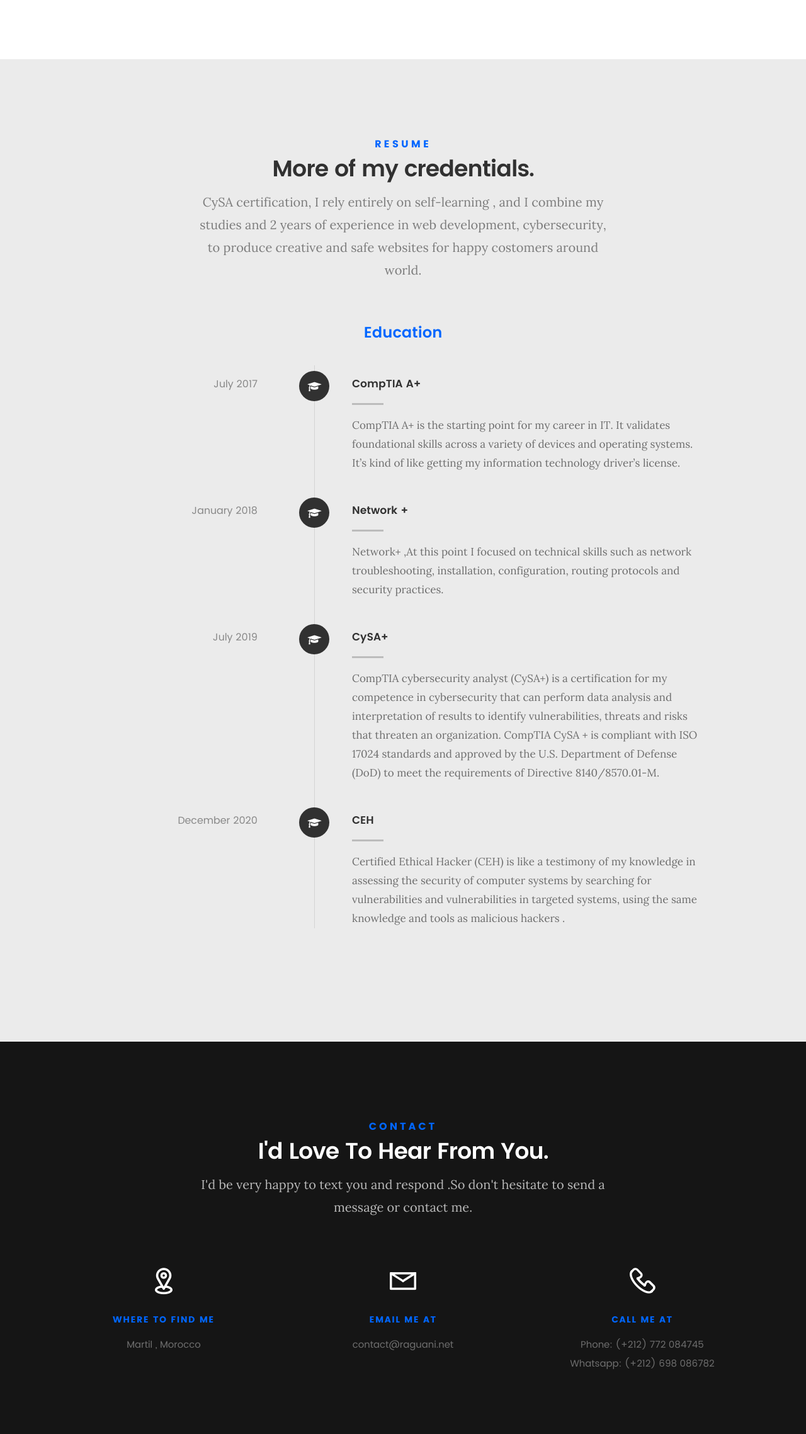
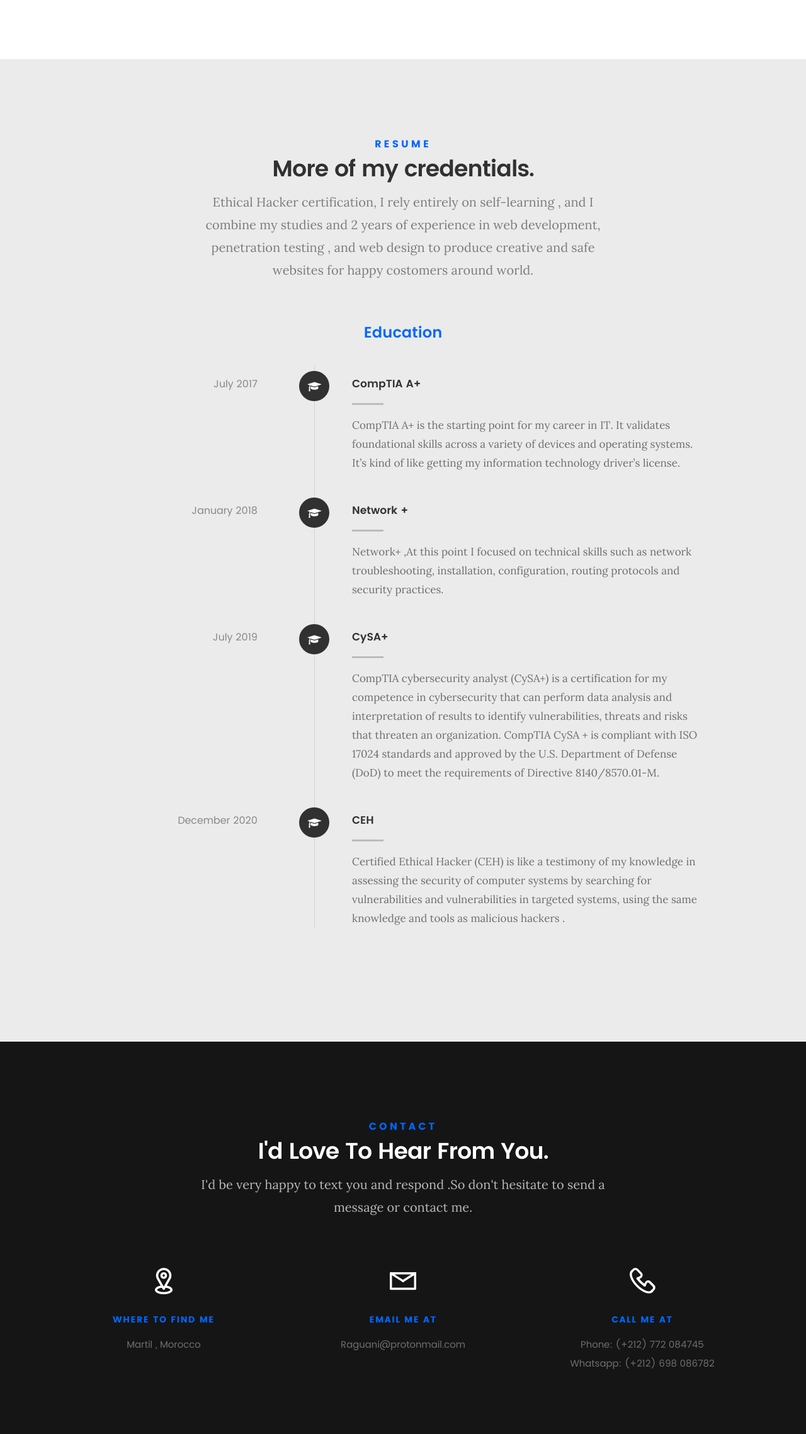
Before and after one commit to raguani/Raguani.github.io, a plain HTML site: page index.html in a window 1280 px wide. Shown: the part 1687-3964 px from the top of the page at 63% size. Drawn offline with Linux system fonts and the light colour scheme; files whose address does not match are found by name.

Commit message:
Update index.html

```diff
--- a/index.html
+++ b/index.html
@@ -185,7 +185,7 @@
    			<h5>Resume</h5>
    			<h1>More of my credentials.</h1>
 
-   			<p class="lead">CySA certification, I rely entirely on self-learning , and I combine my studies and 2 years of experience in web development, cybersecurity, to produce creative and safe websites for happy costomers around world.</p>
+   			<p class="lead">Ethical Hacker certification, I rely entirely on self-learning , and I combine my studies and 2 years of experience in web development, penetration testing , and web design to produce creative and safe websites for happy costomers around world.</p>
 
    		</div>
    	</div> <!-- /section-intro-->
@@ -315,7 +315,7 @@
 
    			<h5>Email Me At</h5>
 
-   			<p>contact@raguani.net<br>
+   			<p>Raguani@protonmail.com<br>
 			   </p>
 
    		</div>
```
